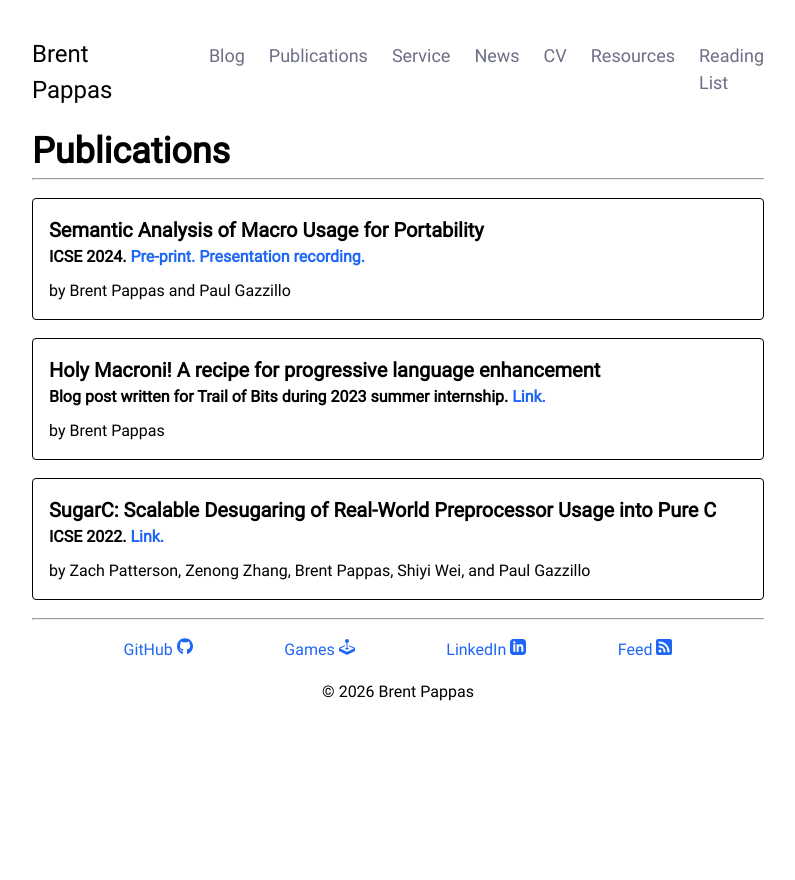
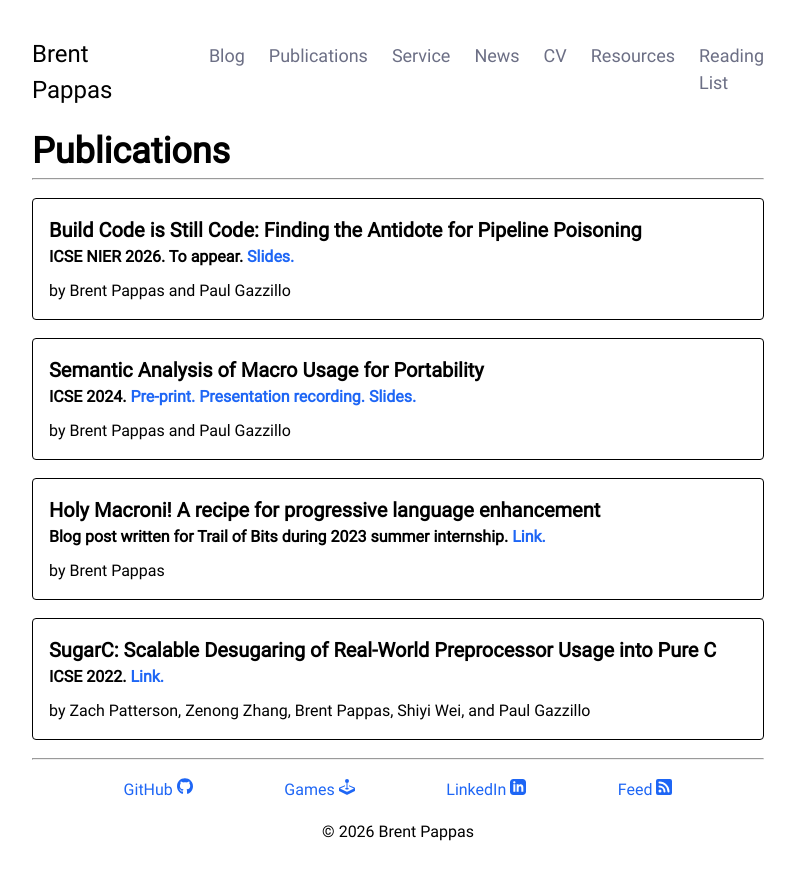
Before and after one commit to PappasBrent/pappasbrent.github.io, a Jekyll site: the page built from publications.html, in a window 1280 px wide. Shown: the top 880 px of the page, without its empty margins (242-1037 px from the left). Built offline with Jekyll 4.4.1, drawn with Linux system fonts in a browser that asks for light colours.

Commit message:
Add ICSE 2026 publication

```diff
--- a/publications.html
+++ b/publications.html
@@ -2,6 +2,18 @@
 layout: default
 title: Publications
 ---
+
+<div class="card">
+    <h5>Build Code is Still Code: Finding the Antidote for Pipeline Poisoning</h5>
+    <h6>
+        ICSE NIER 2026.
+        To appear.
+        <!-- <a href="#">Pre-print.</a> -->
+        <!-- <a href="#">Presentation recording.</a> -->
+        <a href="https://docs.google.com/presentation/d/1S8893dpvrzSFVBp6_gxrGEv-C6VdYlGY8Dm6xT8OX5Y/edit?usp=sharing">Slides.</a>
+    </h6>
+    <p>by Brent Pappas and Paul Gazzillo</p>
+</div>
 
 <div class="card">
     <h5>Semantic Analysis of Macro Usage for Portability</h5>
@@ -9,6 +21,7 @@ title: Publications
         ICSE 2024.
         <a href="https://doi.org/10.48550/arXiv.2401.10422">Pre-print.</a>
         <a href="https://youtu.be/OU7kh0YX-Kk">Presentation recording.</a>
+        <a href="https://docs.google.com/presentation/d/1seMbRpH9Y0nDR0auOTNYrzqFt_HAmlIL6QBQ8SNvPrY/edit?usp=sharing">Slides.</a>
     </h6>
     <p>by Brent Pappas and Paul Gazzillo</p>
 </div>
```
